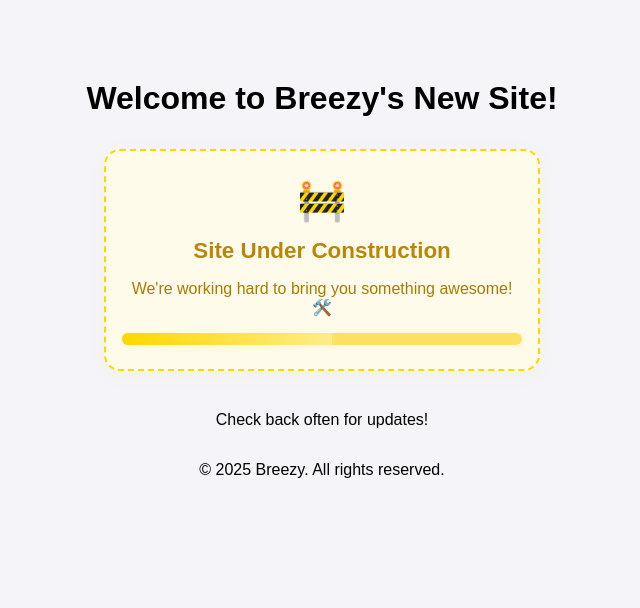
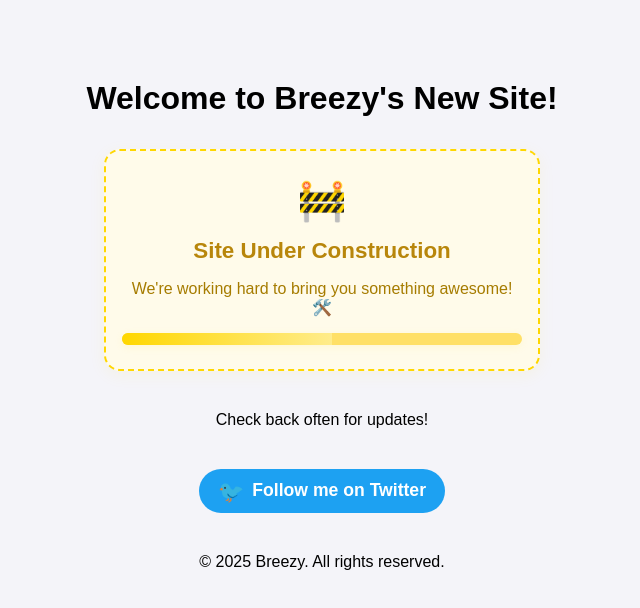
Before and after one commit to Pat-Calh/Breezy-site-react, a React (Vite) app: page / in a window 1280 px wide. Shown: the top 608 px of the page, without its empty margins (318-958 px from the left). Built offline with nearby package versions, Linux system fonts and the light colour scheme; the HTML template or start-up script is replaced by a standard one.

Commit message:
Added Social Link

```diff
--- a/src/App.jsx
+++ b/src/App.jsx
@@ -13,6 +13,30 @@ function App() {
         </div>
       </div>
       <p>Check back often for updates!</p>
+      <a
+        href="https://twitter.com/PatCalhoun"
+        className="twitter-link"
+        target="_blank"
+        rel="noopener noreferrer"
+        aria-label="Follow Breezy on Twitter"
+        style={{
+          display: 'inline-block',
+          margin: '1.5rem 0 0.5rem 0',
+          padding: '0.6rem 1.2rem',
+          background: '#1da1f2',
+          color: '#fff',
+          borderRadius: '24px',
+          fontWeight: 'bold',
+          textDecoration: 'none',
+          fontSize: '1.1rem',
+          transition: 'background 0.2s',
+        }}
+        onMouseOver={e => e.currentTarget.style.background = '#0d8ddb'}
+        onMouseOut={e => e.currentTarget.style.background = '#1da1f2'}
+      >
+        <span style={{ marginRight: '0.5rem', fontSize: '1.2em', verticalAlign: 'middle' }}>🐦</span>
+        Follow me on Twitter
+      </a>
       <footer style={{ marginTop: '2rem' }}>
         <p>© 2025 Breezy. All rights reserved.</p>
       </footer>
```
